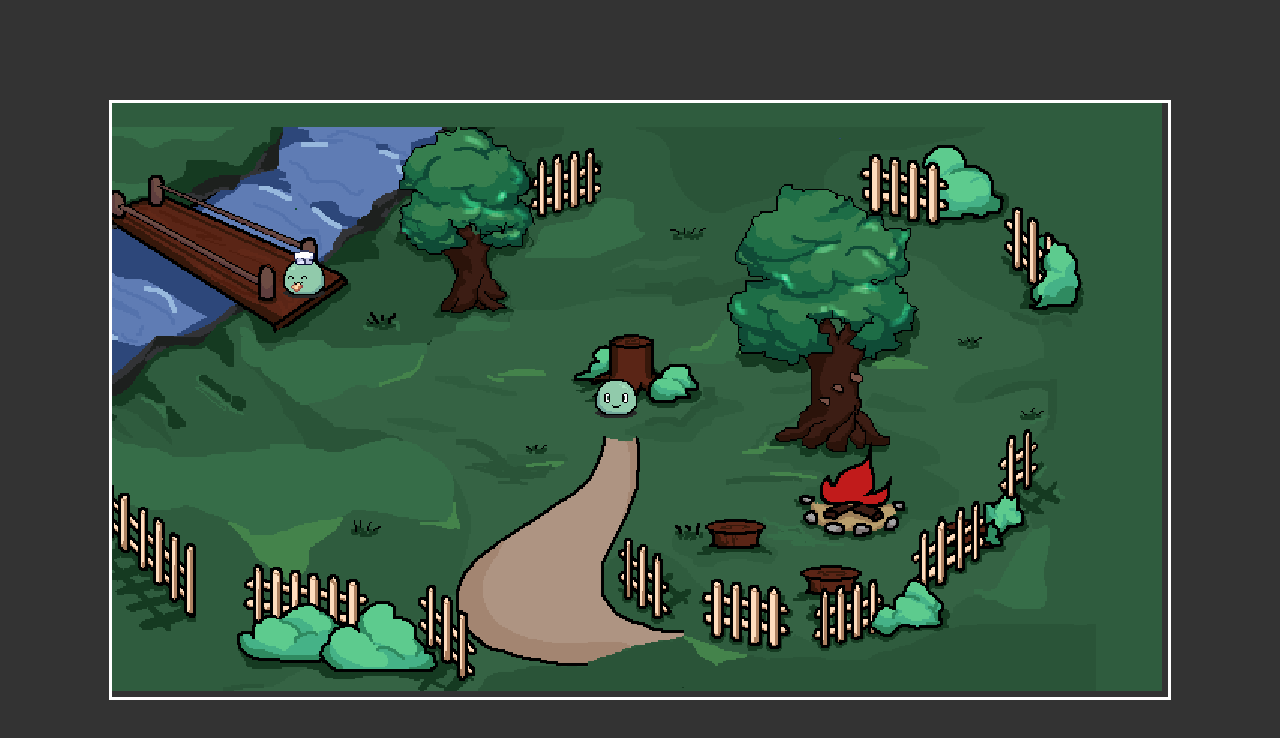
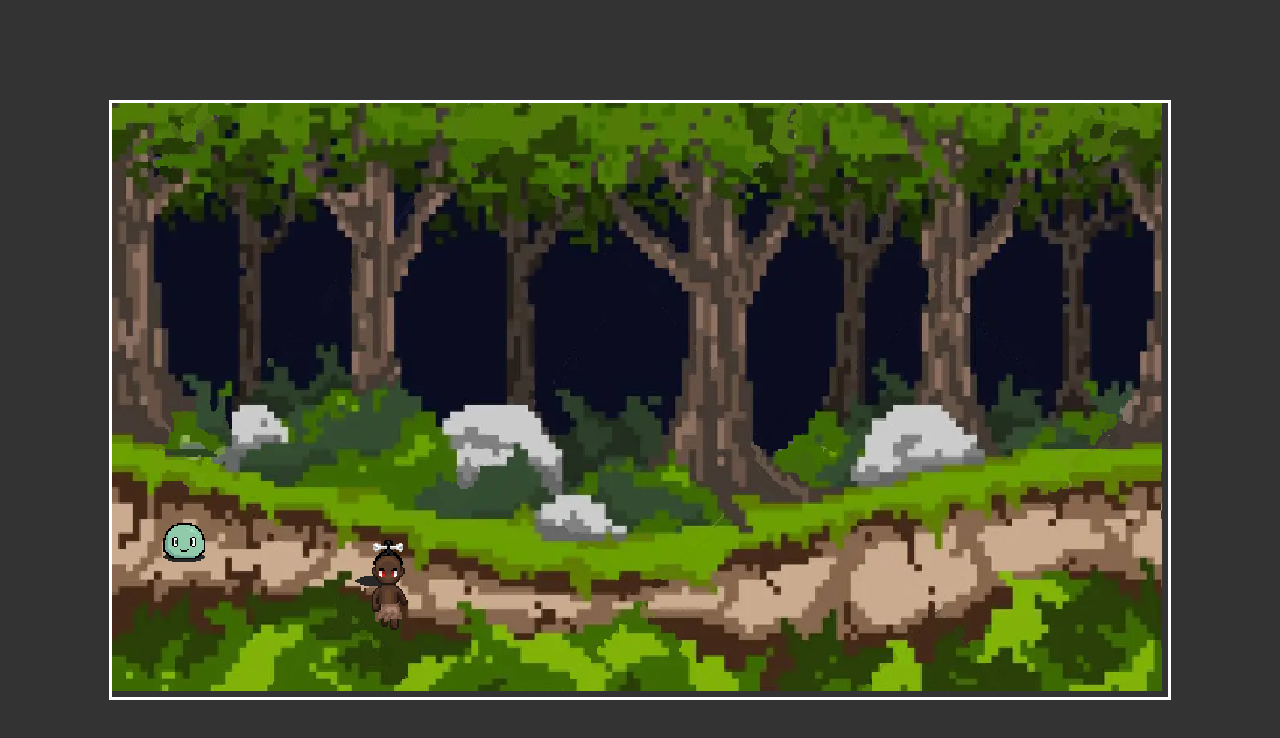
Before and after one commit to iiaky/iiaky.github.io, a website: page index.html in a window 1280 px wide. Drawn offline with Linux system fonts and the light colour scheme.

Commit message:
human sprite

```diff
--- a/GameObject.js
+++ b/GameObject.js
@@ -11,7 +11,9 @@ class GameObject {
         this.sprite = new Sprite({
             gameObject: this,
             src: config.src || this.src || "images/characters/average cute blob.png",
-            useShadow: config.useShadow
+            useShadow: config.useShadow,
+            frameX: config.frameX || 32,
+            frameY: config.frameY || 32
         });
 
         this.behaviorLoop = config.behaviorLoop || [];
--- a/Overworld.js
+++ b/Overworld.js
@@ -100,7 +100,7 @@ class Overworld {
     }
 
     init() {
-       this.startMap(window.OverworldMaps.blobVillage);
+       this.startMap(window.OverworldMaps.path);
 
         this.bindActionInput();
         this.bindPlayerPositionCheck();
@@ -113,7 +113,7 @@ class Overworld {
         this.startGameLoop();
         // drawing (copying) the map pixel data (from the image) onto the canvas
         this.map.startCutscene([ // starts a cutscene for npc interactions - useful in path
-            // { type: "prologue", scene: "event1" },
+            // { type: "prologue", scene: "intro" },
             // { who: "player", type: "walk", direction: "down" },
             // { who: "player", type: "selectCharacter" },
             // { type: "inputName"}
--- a/OverworldEvent.js
+++ b/OverworldEvent.js
@@ -119,6 +119,11 @@ class OverworldEvent {
         resolve();
     }
 
+    removeWall(resolve) {
+        this.map.removeWall(utils.withGrid(this.event.x), utils.withGrid(this.event.y));
+        resolve();
+    }
+
     init() {
         return new Promise(resolve => {
             this[this.event.type](resolve) // event.type is the string "walk" or "stand", calls the cooresponding event type function on itself, passing in resolve
--- a/OverworldMap.js
+++ b/OverworldMap.js
@@ -317,7 +317,9 @@ window.OverworldMaps = {
                 {
                     required: ["testflag2"],
                     events: [
-                        { type: "textMessage", text: "de donde path where" },
+                        { type: "textMessage", text: "Careful, don't venture out too far..." },
+                        { type: "removeWall", x: 22, y: 10 },
+                        { type: "removeWall", x: 24, y: 10 },
                         { type: "removeStoryFlag", flag: "testflag2" }
                     ]
                 }
@@ -332,16 +334,18 @@ window.OverworldMaps = {
         upperSrc: "",
         gameObjects: {
             player: new Player({
-                x: utils.withGrid(3),
-                y: utils.withGrid(17),
+                x: utils.withGrid(2), //10
+                y: utils.withGrid(17), //18
                 useShadow: true,
                 isPlayerControlled: true
                }),
 
-            cuteBlob: new Player({
+            person: new Player({
                 x: utils.withGrid(10),
-                y: utils.withGrid(1),
-                src: "images/characters/average cute blob.png",
+                y: utils.withGrid(18),
+                src: "images/characters/person.png",
+                frameX: 48,
+                frameY: 64,
                 useShadow: true,
                 talking: [
                     {
@@ -354,10 +358,118 @@ window.OverworldMaps = {
             })
         }, // end of gameObjects array
         walls: {
+            [utils.asGridCoord(1, 17)] : true,
+            [utils.asGridCoord(2, 16)] : true,
+            [utils.asGridCoord(2, 18)] : true,
+            [utils.asGridCoord(3, 15)] : true,
+            [utils.asGridCoord(3, 19)] : true,
+            [utils.asGridCoord(4, 15)] : true,
 
+            [utils.asGridCoord(4, 19)] : true,
+            [utils.asGridCoord(5, 19)] : true,
+            [utils.asGridCoord(6, 19)] : true,
+            [utils.asGridCoord(7, 19)] : true,
+            [utils.asGridCoord(8, 19)] : true,
+            [utils.asGridCoord(9, 19)] : true,
+            [utils.asGridCoord(10, 19)] : true,
+            [utils.asGridCoord(11, 19)] : true,
+            [utils.asGridCoord(12, 20)] : true,
+            [utils.asGridCoord(13, 20)] : true,
+            [utils.asGridCoord(14, 20)] : true,
+            [utils.asGridCoord(15, 20)] : true,
+            [utils.asGridCoord(16, 21)] : true,
+            [utils.asGridCoord(17, 21)] : true,
+            [utils.asGridCoord(18, 21)] : true,
+            [utils.asGridCoord(19, 21)] : true,
+            [utils.asGridCoord(20, 21)] : true,
+            [utils.asGridCoord(21, 21)] : true,
+            [utils.asGridCoord(22, 21)] : true,
+            [utils.asGridCoord(23, 21)] : true,
+            [utils.asGridCoord(24, 21)] : true,
+            [utils.asGridCoord(25, 21)] : true,
+            [utils.asGridCoord(26, 21)] : true,
+            [utils.asGridCoord(27, 21)] : true,
+            [utils.asGridCoord(28, 21)] : true,
+            [utils.asGridCoord(29, 21)] : true,
+            [utils.asGridCoord(30, 21)] : true,
+            [utils.asGridCoord(31, 21)] : true,
+            [utils.asGridCoord(32, 20)] : true,
+            [utils.asGridCoord(33, 20)] : true,
+            [utils.asGridCoord(34, 20)] : true,
+            [utils.asGridCoord(35, 19)] : true,
+            [utils.asGridCoord(36, 18)] : true,
+            [utils.asGridCoord(37, 18)] : true,
+            [utils.asGridCoord(38, 18)] : true,
+            [utils.asGridCoord(39, 18)] : true,
+            [utils.asGridCoord(40, 17)] : true,
+            [utils.asGridCoord(40, 16)] : true,
+
+            [utils.asGridCoord(39, 15)] : true,
+            [utils.asGridCoord(38, 15)] : true,
+            [utils.asGridCoord(37, 15)] : true,
+            [utils.asGridCoord(36, 15)] : true,
+            [utils.asGridCoord(36, 15)] : true,
+            [utils.asGridCoord(35, 15)] : true,
+            [utils.asGridCoord(34, 16)] : true,
+            [utils.asGridCoord(33, 16)] : true,
+            [utils.asGridCoord(32, 16)] : true,
+            [utils.asGridCoord(31, 16)] : true,
+            [utils.asGridCoord(30, 16)] : true,
+            [utils.asGridCoord(29, 17)] : true,
+            [utils.asGridCoord(28, 17)] : true,
+            [utils.asGridCoord(27, 17)] : true,
+            [utils.asGridCoord(26, 17)] : true,
+            [utils.asGridCoord(25, 18)] : true,
+            [utils.asGridCoord(24, 18)] : true,
+            [utils.asGridCoord(23, 18)] : true,
+            [utils.asGridCoord(22, 18)] : true,
+            [utils.asGridCoord(21, 18)] : true,
+            [utils.asGridCoord(20, 18)] : true,
+            [utils.asGridCoord(19, 18)] : true,
+            [utils.asGridCoord(18, 18)] : true,
+            [utils.asGridCoord(17, 18)] : true,
+            [utils.asGridCoord(16, 18)] : true,
+            [utils.asGridCoord(15, 18)] : true,
+            [utils.asGridCoord(14, 18)] : true,
+            [utils.asGridCoord(13, 17)] : true,
+            [utils.asGridCoord(12, 17)] : true,
+            [utils.asGridCoord(11, 16)] : true,
+            [utils.asGridCoord(10, 16)] : true,
+            [utils.asGridCoord(9, 16)] : true,
+            [utils.asGridCoord(8, 16)] : true,
+            [utils.asGridCoord(7, 16)] : true,
+            [utils.asGridCoord(6, 16)] : true,
+            [utils.asGridCoord(5, 15)] : true,
         },
         cutsceneSpaces: {
-
+            [utils.asGridCoord(2, 17)] : [ // array of possible events that can happen when this space is stepped on
+                {
+                    events: [
+                        { type: "changeMap", map: "blobVillage"},
+                    ]
+                }
+            ],
+            [utils.asGridCoord(3, 17)] : [
+                {
+                    required: ["path"],
+                    events: [
+                        { type: "textMessage", text: "The overgrown path, stained with blood, remained untravelled for years." },
+                        { type: "textMessage", text: "How daring of you to step foot; who knows what can lie in wait..." },
+                        { type: "textMessage", text: "..." },
+                        { type: "textMessage", text: "What's that sound?" },
+                        { type: "removeStoryFlag", flag: "path" }
+                    ]
+                }
+            ],
+            [utils.asGridCoord(15, 19)] : [
+                {
+                    required: ["meeting"],
+                    events: [
+                        { type: "textMessage", text: "boo!" },
+                        { type: "removeStoryFlag", flag: "meeting" }
+                    ]
+                }
+            ]
         }
     }
 }
--- a/Person.js
+++ /dev/null
@@ -1,12 +0,0 @@
-// that one human in the path, extends GameObject with its own set of unique behaviors and update() function
-
-class Person extends GameObject {
-    constructor(config) {
-        super(config); // calls parent constructor to do the normal constructor stuff
-                       // like setting x y position, creating a sprite for it
-
-        this.movementProgressRemaining = 0; // how many pixels left the character has to go
-
-    }
-
-}
--- a/Prologue.js
+++ b/Prologue.js
@@ -59,7 +59,7 @@ class Prologue {
 }
 
 window.cutscenes = {
-    event1: [ // each specified cutscene
+    intro: [ // each specified cutscene
         {
             required: ["pp1"],
             src: "images/cutscenes/prologue/testprologue1.png",
@@ -104,7 +104,13 @@ window.cutscenes = {
             ]
         },
     ],
-    event2: [
+    healing_cave: [
+
+    ],
+    win: [
+
+    ],
+    lose: [
 
     ]
 
--- a/Sprite.js
+++ b/Sprite.js
@@ -8,6 +8,9 @@ class Sprite {
         this.image.onload = () => {
             this.isLoaded = true;
         }
+
+        this.frameX = config.frameX || 32;
+        this.frameY = config.frameY || 32;
 
         // ** SHADOWS **
         this.shadow = new Image();
@@ -91,9 +94,9 @@ class Sprite {
             32, 32); //needs an offset
         this.isLoaded && ctx.drawImage(this.image, //makes sure image is loaded first - takes a bit of time so sprite blitting is silently failing
             frameX * 32, frameY * 32, //left and top start cut, need * 32 to offset to go to the next frame
-            32, 32, // right and bottom stop cut (width and height) (spritesheet)
+            this.frameX, this.frameY, // right and bottom stop cut (width and height) (spritesheet)
             x, y, // player position
-            32, 32 // size of bliting
+            this.frameX, this.frameY // size of bliting
         )
 
         this.updateAnimationProgress();
--- a/index.html
+++ b/index.html
@@ -42,7 +42,6 @@
     <script src="Overworld.js"></script>
     <script src="GameObject.js"></script>
     <script src="Player.js"></script>
-    <script src="Person.js"></script>
     <script src="Sprite.js"></script>
     <script src="OverworldMap.js"></script>
     <script src="OverworldEvent.js"></script>
--- a/state/PlayerState.js
+++ b/state/PlayerState.js
@@ -1,7 +1,9 @@
 class PlayerState {
     constructor() {
         this.storyFlags = {
-            "testflag2": true
+            "testflag2": true,
+            "path": true,
+            "meeting": true
         }
 
         this.currentBattleScene = "scene1";
```
Also changed, not shown: images/characters/hero.png (deleted), images/characters/person.png (added).
